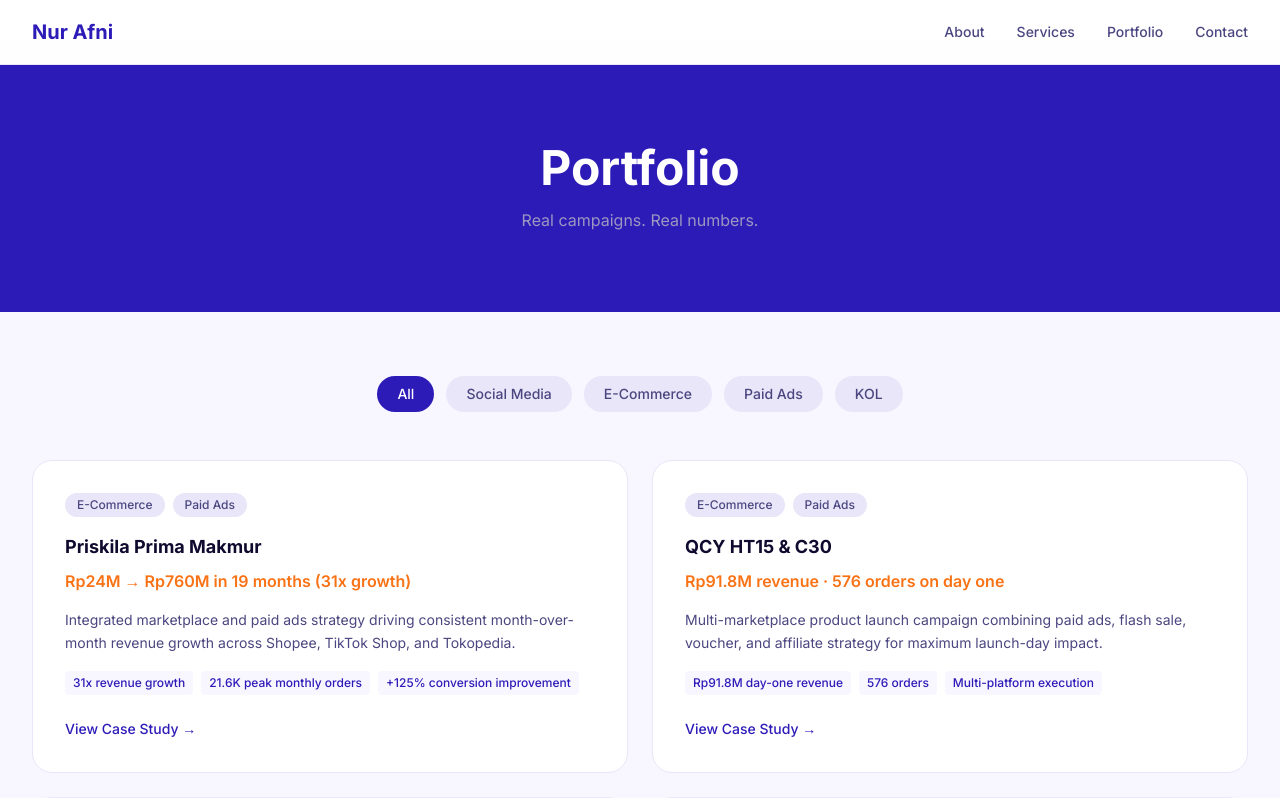
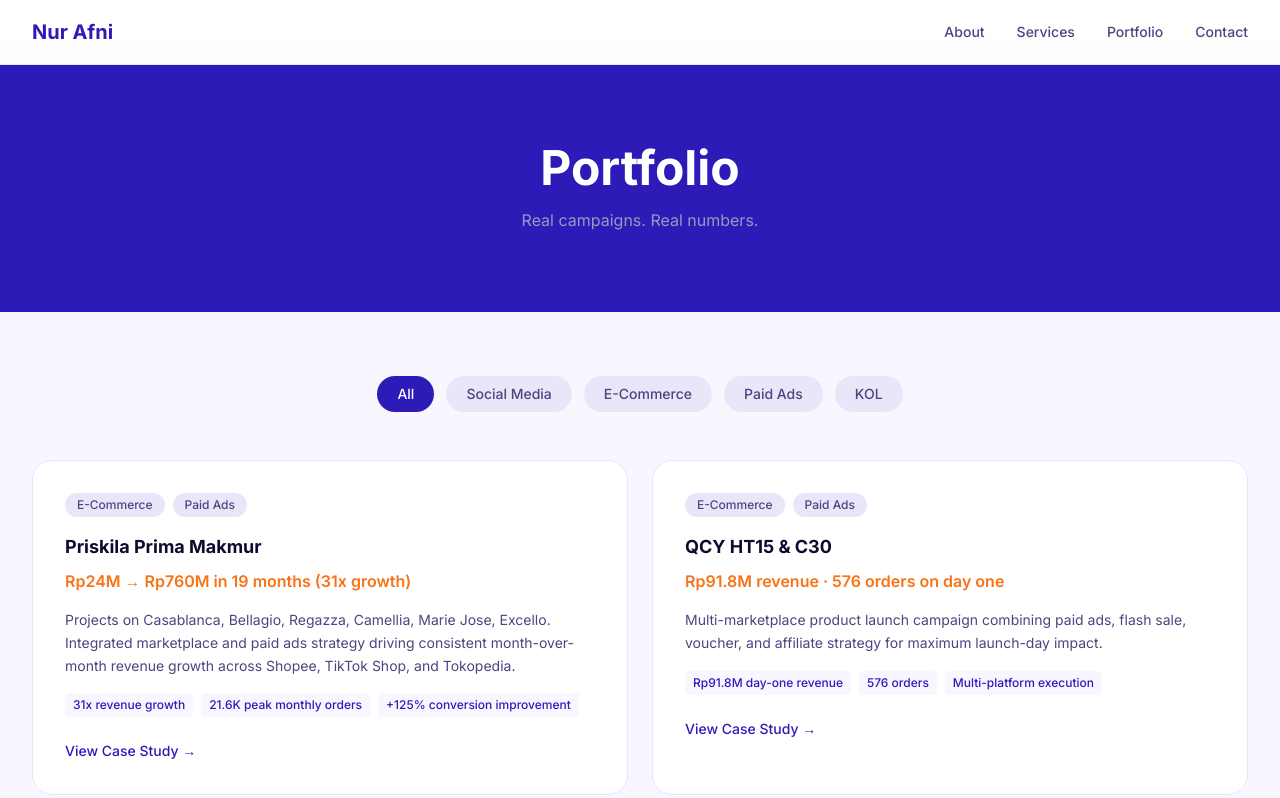
Before and after one commit to larunna3-a11y/v0-nur-afni-portfolio, a Next.js app: page /portfolio in a window 1280 px wide. Shown: the top 798 px of the page. Built offline with nearby package versions, Linux system fonts and the light colour scheme.

Commit message:
feat: update case study description with new projects and metrics

```diff
--- a/app/portfolio/page.tsx
+++ b/app/portfolio/page.tsx
@@ -11,7 +11,7 @@ const caseStudies = [
     categories: ['E-Commerce', 'Paid Ads'],
     brand: 'Priskila Prima Makmur',
     result: 'Rp24M → Rp760M in 19 months (31x growth)',
-    description: 'Integrated marketplace and paid ads strategy driving consistent month-over-month revenue growth across Shopee, TikTok Shop, and Tokopedia.',
+    description: 'Projects on Casablanca, Bellagio, Regazza, Camellia, Marie Jose, Excello. Integrated marketplace and paid ads strategy driving consistent month-over-month revenue growth across Shopee, TikTok Shop, and Tokopedia.',
     metrics: ['31x revenue growth', '21.6K peak monthly orders', '+125% conversion improvement'],
     link: '/portfolio/ecommerce-growth',
   },
```
